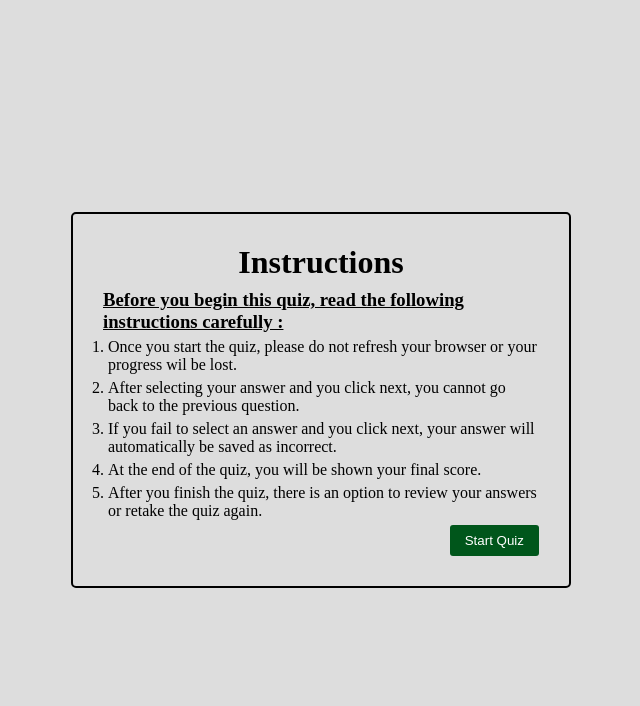
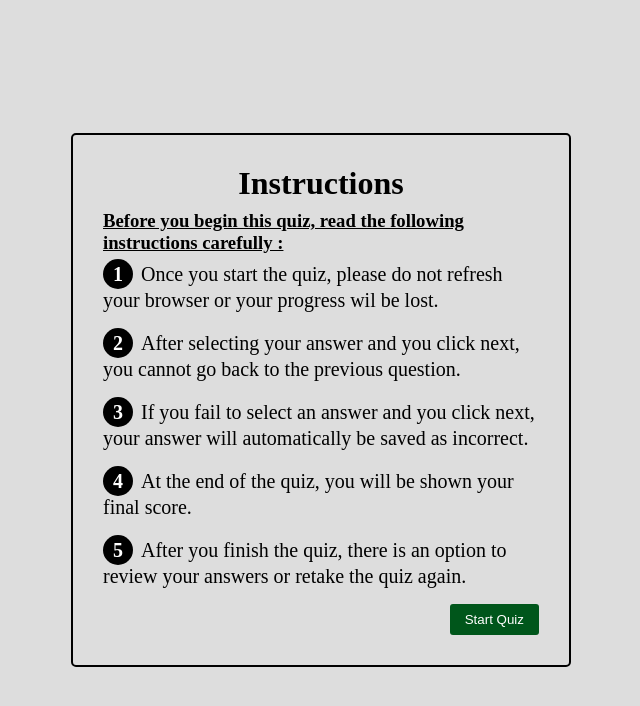
Before and after one commit to JohnMwendwa/quiz-app, a React (Vite) app: page / in a window 1280 px wide. Shown: the top 706 px of the page, without its empty margins (319-959 px from the left). Built offline with nearby package versions, Linux system fonts and the light colour scheme.

Commit message:
add and style css counters

```diff
--- a/src/components/Instructions.tsx
+++ b/src/components/Instructions.tsx
@@ -13,9 +13,29 @@ const Container = styled.div`
     text-decoration: underline;
     margin-bottom: 5px;
   }
-  li {
-    margin-bottom: 5px;
-    margin-left: 5px;
+  ol {
+    list-style: none;
+    counter-reset: fancy-numbers;
+
+    li {
+      font-size: 1.25rem;
+      margin-bottom: 1rem;
+      counter-increment: fancy-numbers;
+
+      ::before {
+        content: counter(fancy-numbers);
+        display: inline-flex;
+        align-items: center;
+        justify-content: center;
+        width: 1.5em;
+        height: 1.5em;
+        border-radius: 50%;
+        background-color: black;
+        color: white;
+        font-weight: 700;
+        margin-right: 0.5rem;
+      }
+    }
   }
 
   button {
```
